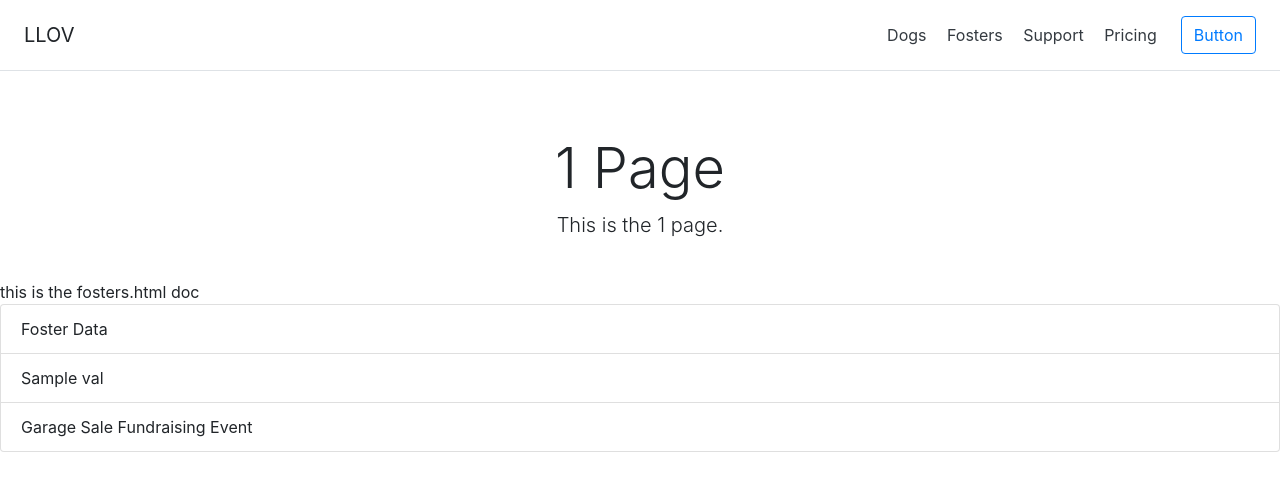
After one commit to PranovD/LLOV, a Flask app: template templates/fosters.html in a window 1280 px wide. The commit adds this page. Shown: the top 491 px of the page. Run offline with Flask 2, Linux system fonts and the light colour scheme; the template is opened without the code that fills it: most values are stand-ins (such as "Sample title", 1, 10 or a date in 2020); some libraries are stand-ins or nearby versions.

Commit message:
Pulled Foster Dogs Data and Foster Data to Frontend

```diff
--- a/index.py
+++ b/index.py
@@ -1,4 +1,4 @@
-from flask import Flask, request, render_template, jsonify
+from flask import Flask, request, render_template, json
 import os
 import pymongo
 import pyrebase
@@ -41,6 +41,18 @@
 def login():
     return render_template('login.html')
 
+@app.route('/dogs')
+def dogs():
+    dogData = db.child("fosterdogs").get()
+    print(dogData.val()) # {"Morty": {"name": "Mortimer 'Morty' Smith"}, "Rick": {"name": "Rick Sanchez"}}
+    return render_template('fosterdogs.html', data=dogData)
+
+@app.route('/fosters')
+def fosters():
+    fosterData = db.child("fosters").get()
+    print(fosterData.val())
+    return render_template('fosters.html', data=fosterData)
+
 
 @app.route('/forms', methods=['GET'])
 def formsPage():
@@ -48,7 +60,7 @@
 
 @app.route('/data')
 def dataPage():
-    return jsonify(db.get().val())
+    return json.jsonify(db.get().val())
 
 @app.route('/donations')
 def donationsPage():
--- /dev/null
+++ b/templates/fosters.html
@@ -0,0 +1,10 @@
+{% extends "index.html" %}
+
+{% block content %}
+        <p1> this is the fosters.html doc </p1>
+<ul class="list-group">
+  <li class="list-group-item">Foster Data</li>
+  <li class="list-group-item">{{ data.val()}}</li>
+  <li class="list-group-item">Garage Sale Fundraising Event</li>
+</ul>
+{% endblock %}
--- a/templates/index.html
+++ b/templates/index.html
@@ -15,8 +15,8 @@
         <div class="d-flex flex-column flex-md-row align-items-center p-3 px-md-4 mb-3 bg-white border-bottom box-shadow">
             <h5 class="my-0 mr-md-auto font-weight-normal">LLOV</h5>
             <nav class="my-2 my-md-0 mr-md-3">
-                <a class="p-2 text-dark" href="#">Features</a>
-                <a class="p-2 text-dark" href="#">Enterprise</a>
+                <a class="p-2 text-dark" href="/dogs">Dogs</a>
+                <a class="p-2 text-dark" href="/fosters">Fosters</a>
                 <a class="p-2 text-dark" href="#">Support</a>
                 <a class="p-2 text-dark" href="#">Pricing</a>
             </nav>
```
Also changed, not shown: templates/fosterdogs.html (added, +10 -0 lines).
